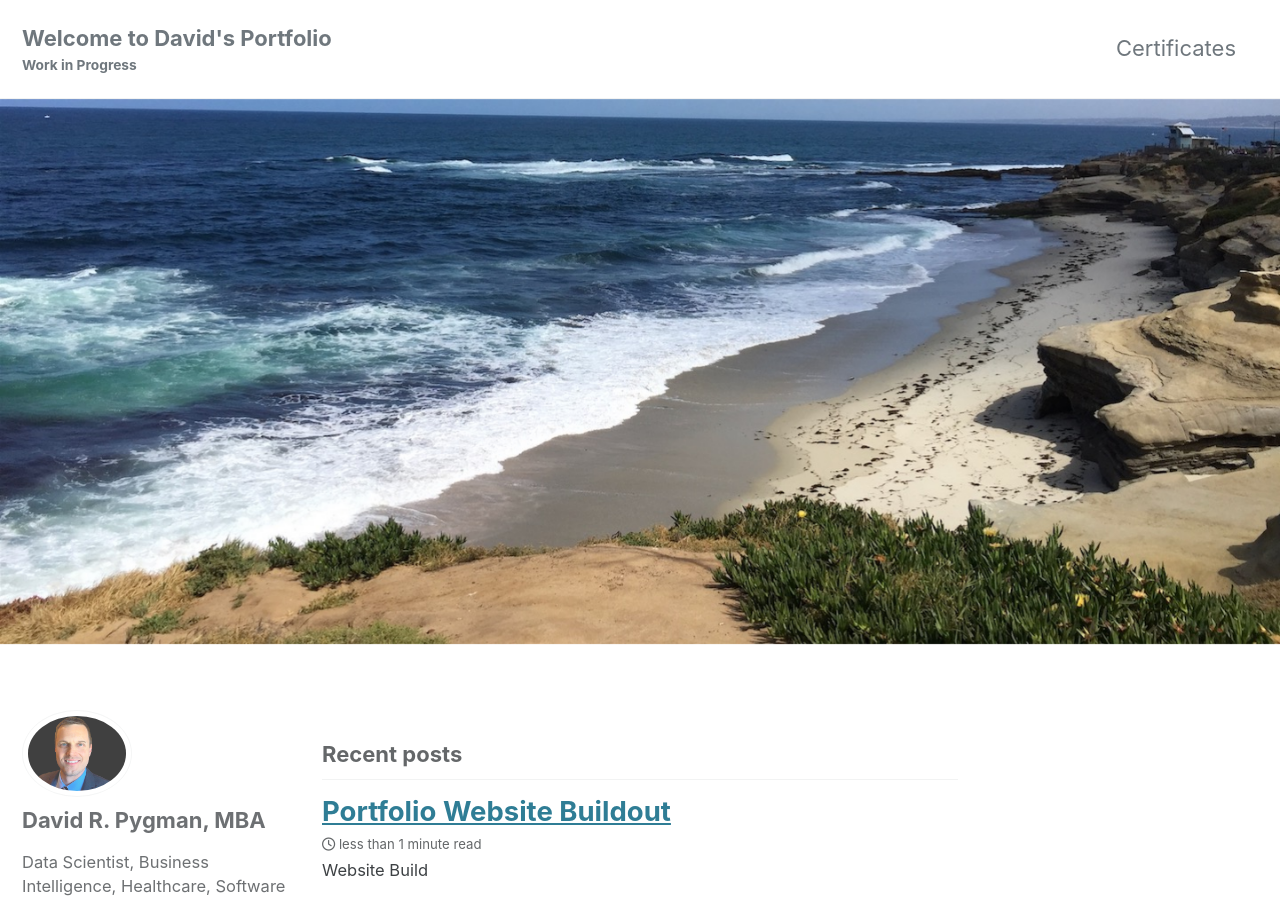
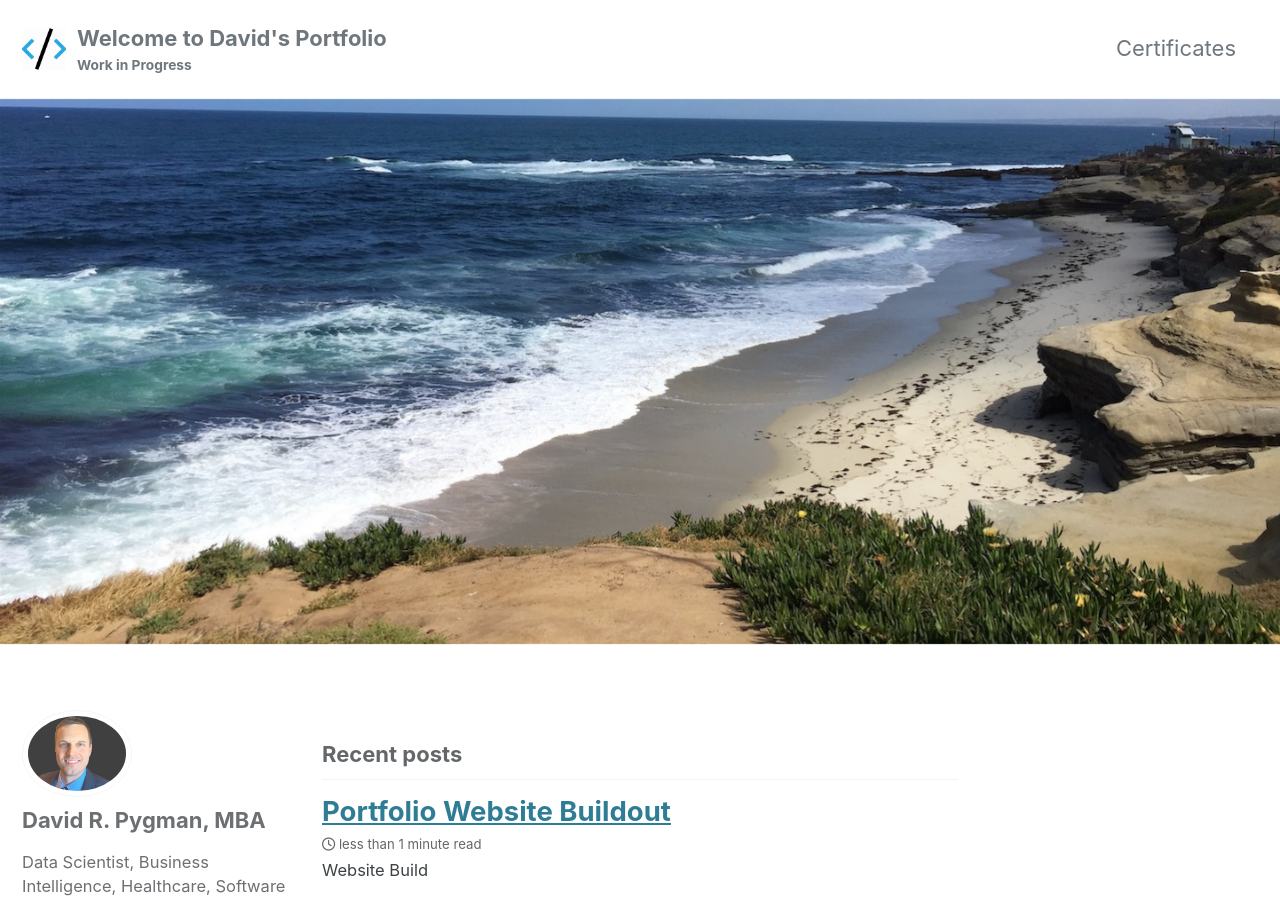
Before and after one commit to dpygman/dpygman.github.io, a Jekyll site: the page built from index.html, in a window 1280 px wide and 900 px high. Built offline with Jekyll 4.4.1, drawn with Linux system fonts in a browser that asks for light colours; cached includes are drawn as plain includes; nearby versions of some CDN libraries; the list of posts is cut into pages by our own code.

Commit message:
Added Masthead Icon
Line 28

```diff
--- a/_config.yml
+++ b/_config.yml
@@ -25,7 +25,7 @@
 baseurl                  : # the subpath of your site, e.g. "/blog"
 repository               : # GitHub username/repo-name e.g. "mmistakes/minimal-mistakes"
 teaser                   : # path of fallback teaser image, e.g. "/assets/images/500x300.png"
-logo                     : # path of logo image to display in the masthead, e.g. "/assets/images/88x88.png"
+logo                     : "assets/images/Code512.png" # path of logo image to display in the masthead, e.g. "/assets/images/88x88.png"
 masthead_title           : # overrides the website title displayed in the masthead, use " " for no title
 # breadcrumbs            : false # true, false (default)
 words_per_minute         : 200
```
